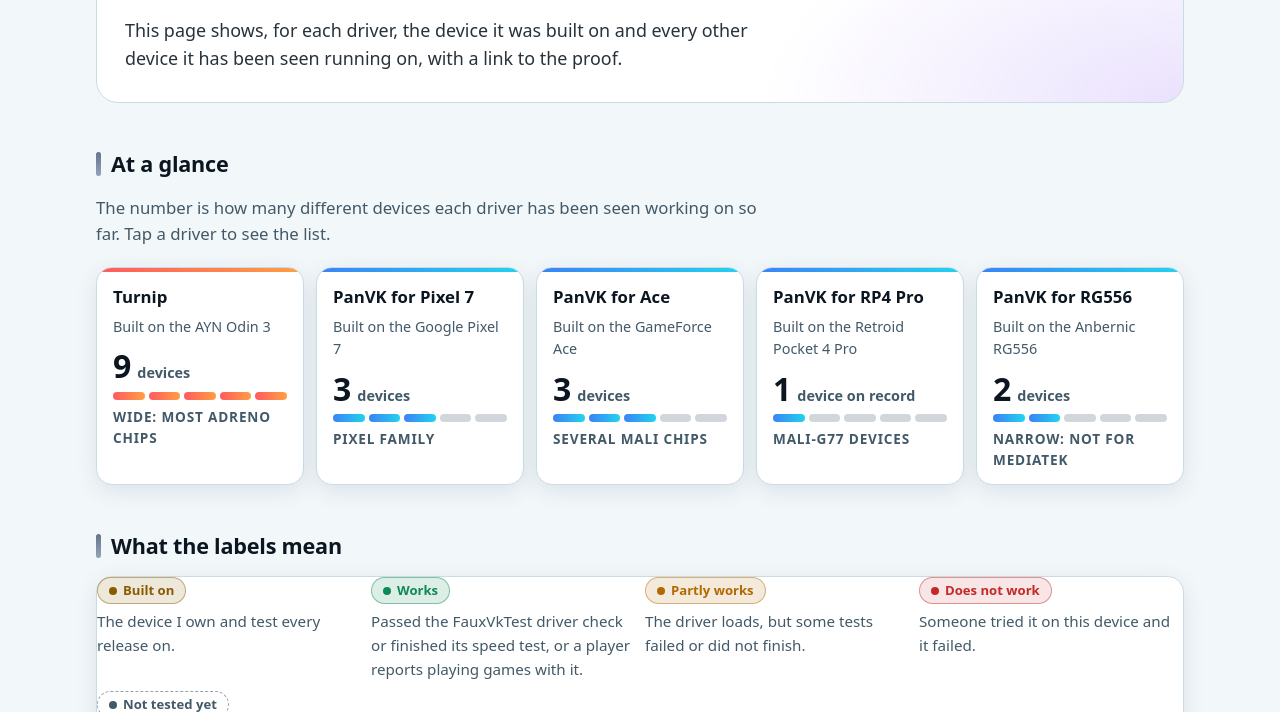
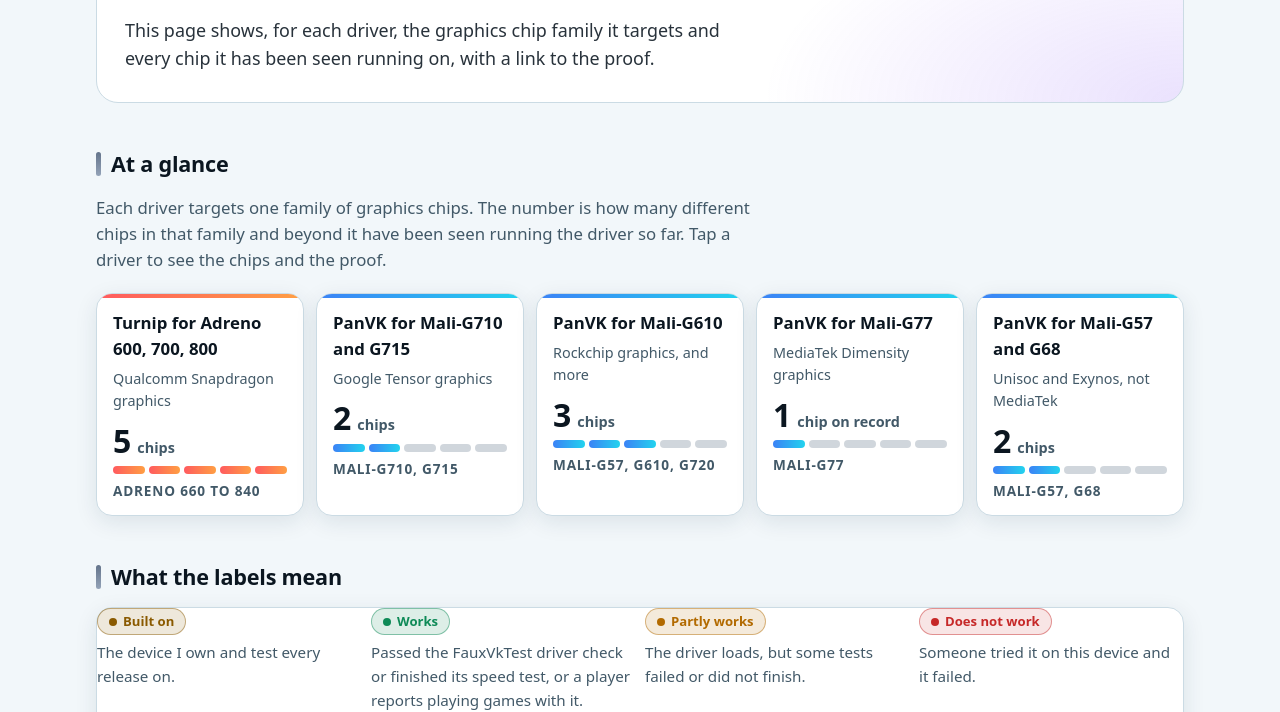
Before and after one commit to faux123/canonspike-website, a plain HTML site: page drivers/index.html in a window 1280 px wide. Shown: the part 343-1055 px from the top of the page. Drawn offline with Linux system fonts and the light colour scheme.

Commit message:
drivers page: cards and driver titles name the GPU series (Adreno 600/700/800, Mali-G710/G715, G610, G77, G57/G68) instead of devices

```diff
--- a/drivers/index.html
+++ b/drivers/index.html
@@ -3,8 +3,8 @@
 <head>
 <meta charset="utf-8">
 <meta name="viewport" content="width=device-width, initial-scale=1">
-<title>faux123 graphics drivers: which devices each one runs on</title>
-<meta name="description" content="Five custom Android graphics drivers by faux123 (Turnip for Adreno, PanVK for Mali). See the device each one was built on, and every other device it has been seen running on.">
+<title>faux123 graphics drivers: which graphics chips each one runs on</title>
+<meta name="description" content="Five custom Android graphics drivers by faux123 (Turnip for Adreno, PanVK for Mali). See which graphics chips each one targets, and every chip it has been seen running on.">
 <meta name="theme-color" content="#0B1620">
 <link rel="canonical" href="https://canonspike.com/drivers/">
 <link rel="icon" href="/favicon.ico" sizes="48x48">
@@ -25,24 +25,24 @@
 <main><div class="wrap">
 
 <section class="hero">
-<h1>One driver, <span class="grad">many devices</span></h1>
+<h1>One driver, <span class="grad">a family of chips</span></h1>
 <p class="sub">A graphics driver is the software that lets games draw on your device's graphics chip. I build each of my drivers on one device I own. Players then try them on their own phones and handhelds, and some of those work too.</p>
-<p class="sub">This page shows, for each driver, the device it was built on and every other device it has been seen running on, with a link to the proof.</p>
+<p class="sub">This page shows, for each driver, the graphics chip family it targets and every chip it has been seen running on, with a link to the proof.</p>
 </section>
 
 <h2 id="glance">At a glance</h2>
-<p class="sub">The number is how many different devices each driver has been seen working on so far. Tap a driver to see the list.</p>
+<p class="sub">Each driver targets one family of graphics chips. The number is how many different chips in that family and beyond it have been seen running the driver so far. Tap a driver to see the chips and the proof.</p>
 <div class="glance">
-<a class="card fam-adreno" href="#turnip"><span class="name">Turnip</span><span class="home">Built on the AYN Odin 3</span>
-<span class="count">9<small>devices</small></span><span class="reach" aria-hidden="true"><i class="on"></i><i class="on"></i><i class="on"></i><i class="on"></i><i class="on"></i></span><span class="word">Wide: most Adreno chips</span></a>
-<a class="card fam-mali" href="#pixel7"><span class="name">PanVK for Pixel 7</span><span class="home">Built on the Google Pixel 7</span>
-<span class="count">3<small>devices</small></span><span class="reach" aria-hidden="true"><i class="on"></i><i class="on"></i><i class="on"></i><i></i><i></i></span><span class="word">Pixel family</span></a>
-<a class="card fam-mali" href="#ace"><span class="name">PanVK for Ace</span><span class="home">Built on the GameForce Ace</span>
-<span class="count">3<small>devices</small></span><span class="reach" aria-hidden="true"><i class="on"></i><i class="on"></i><i class="on"></i><i></i><i></i></span><span class="word">Several Mali chips</span></a>
-<a class="card fam-mali" href="#rp4pro"><span class="name">PanVK for RP4 Pro</span><span class="home">Built on the Retroid Pocket 4 Pro</span>
-<span class="count">1<small>device on record</small></span><span class="reach" aria-hidden="true"><i class="on"></i><i></i><i></i><i></i><i></i></span><span class="word">Mali-G77 devices</span></a>
-<a class="card fam-mali" href="#rg556"><span class="name">PanVK for RG556</span><span class="home">Built on the Anbernic RG556</span>
-<span class="count">2<small>devices</small></span><span class="reach" aria-hidden="true"><i class="on"></i><i class="on"></i><i></i><i></i><i></i></span><span class="word">Narrow: not for MediaTek</span></a>
+<a class="card fam-adreno" href="#turnip"><span class="name">Turnip for Adreno 600, 700, 800</span><span class="home">Qualcomm Snapdragon graphics</span>
+<span class="count">5<small>chips</small></span><span class="reach" aria-hidden="true"><i class="on"></i><i class="on"></i><i class="on"></i><i class="on"></i><i class="on"></i></span><span class="word">Adreno 660 to 840</span></a>
+<a class="card fam-mali" href="#pixel7"><span class="name">PanVK for Mali&#8209;G710 and G715</span><span class="home">Google Tensor graphics</span>
+<span class="count">2<small>chips</small></span><span class="reach" aria-hidden="true"><i class="on"></i><i class="on"></i><i></i><i></i><i></i></span><span class="word">Mali-G710, G715</span></a>
+<a class="card fam-mali" href="#ace"><span class="name">PanVK for Mali&#8209;G610</span><span class="home">Rockchip graphics, and more</span>
+<span class="count">3<small>chips</small></span><span class="reach" aria-hidden="true"><i class="on"></i><i class="on"></i><i class="on"></i><i></i><i></i></span><span class="word">Mali-G57, G610, G720</span></a>
+<a class="card fam-mali" href="#rp4pro"><span class="name">PanVK for Mali&#8209;G77</span><span class="home">MediaTek Dimensity graphics</span>
+<span class="count">1<small>chip on record</small></span><span class="reach" aria-hidden="true"><i class="on"></i><i></i><i></i><i></i><i></i></span><span class="word">Mali-G77</span></a>
+<a class="card fam-mali" href="#rg556"><span class="name">PanVK for Mali&#8209;G57 and G68</span><span class="home">Unisoc and Exynos, not MediaTek</span>
+<span class="count">2<small>chips</small></span><span class="reach" aria-hidden="true"><i class="on"></i><i class="on"></i><i></i><i></i><i></i></span><span class="word">Mali-G57, G68</span></a>
 </div>
 
 <h2 id="badges">What the labels mean</h2>
@@ -59,7 +59,7 @@
 
 <!-- TURNIP -->
 <article class="card driver fam-adreno" id="turnip">
-<div class="dhead"><div class="who"><p class="kicker">Turnip · Adreno</p><h2>Turnip by faux123</h2>
+<div class="dhead"><div class="who"><p class="kicker">Turnip · Adreno</p><h2>Turnip for Adreno 600, 700, and 800 series</h2>
 <p>For Qualcomm Snapdragon devices. Built on the AYN Odin 3 (Adreno 830).</p></div>
 <div class="get"><a class="btn" href="https://github.com/faux123/turnip-faux123-driver/releases" rel="noopener">Download</a><span class="ver">Latest public release v1.1.7</span></div></div>
 <div class="dbody">
@@ -82,7 +82,7 @@
 
 <!-- PIXEL 7 -->
 <article class="card driver fam-mali" id="pixel7">
-<div class="dhead"><div class="who"><p class="kicker">PanVK · Mali</p><h2>PanVK for Pixel 7</h2>
+<div class="dhead"><div class="who"><p class="kicker">PanVK · Mali</p><h2>PanVK for Mali-G710 and G715</h2>
 <p>Built on the Google Pixel 7 (Tensor G2, Mali-G710).</p></div>
 <div class="get"><a class="btn" href="https://github.com/faux123/panvk-faux123-driver-pixel7/releases" rel="noopener">Download</a><span class="ver">Latest public release v0.11.0</span></div></div>
 <div class="dbody">
@@ -99,7 +99,7 @@
 
 <!-- ACE -->
 <article class="card driver fam-mali" id="ace">
-<div class="dhead"><div class="who"><p class="kicker">PanVK · Mali</p><h2>PanVK for GameForce Ace</h2>
+<div class="dhead"><div class="who"><p class="kicker">PanVK · Mali</p><h2>PanVK for Mali-G610</h2>
 <p>Built on the GameForce Ace (Rockchip RK3588S, Mali-G610).</p></div>
 <div class="get"><a class="btn" href="https://github.com/faux123/panvk-faux123-driver-ace/releases" rel="noopener">Download</a><span class="ver">Latest public release v0.39.0</span></div></div>
 <div class="dbody">
@@ -117,7 +117,7 @@
 
 <!-- RP4 PRO -->
 <article class="card driver fam-mali" id="rp4pro">
-<div class="dhead"><div class="who"><p class="kicker">PanVK · Mali</p><h2>PanVK for Retroid Pocket 4 Pro</h2>
+<div class="dhead"><div class="who"><p class="kicker">PanVK · Mali</p><h2>PanVK for Mali-G77</h2>
 <p>Built on the Retroid Pocket 4 Pro (MediaTek Dimensity 1100, Mali-G77).</p></div>
 <div class="get"><a class="btn" href="https://github.com/faux123/panvk-faux123-driver-rp4pro/releases" rel="noopener">Download</a><span class="ver">Latest public release v0.16.0</span></div></div>
 <div class="dbody">
@@ -134,7 +134,7 @@
 
 <!-- RG556 -->
 <article class="card driver fam-mali" id="rg556">
-<div class="dhead"><div class="who"><p class="kicker">PanVK · Mali</p><h2>PanVK for Anbernic RG556</h2>
+<div class="dhead"><div class="who"><p class="kicker">PanVK · Mali</p><h2>PanVK for Mali-G57 and G68</h2>
 <p>Built on the Anbernic RG556 (Unisoc T820, Mali-G57).</p></div>
 <div class="get"><a class="btn" href="https://github.com/faux123/panvk-faux123-driver-rg556/releases" rel="noopener">Download</a><span class="ver">Latest public release v0.15.0</span></div></div>
 <div class="dbody">
```
